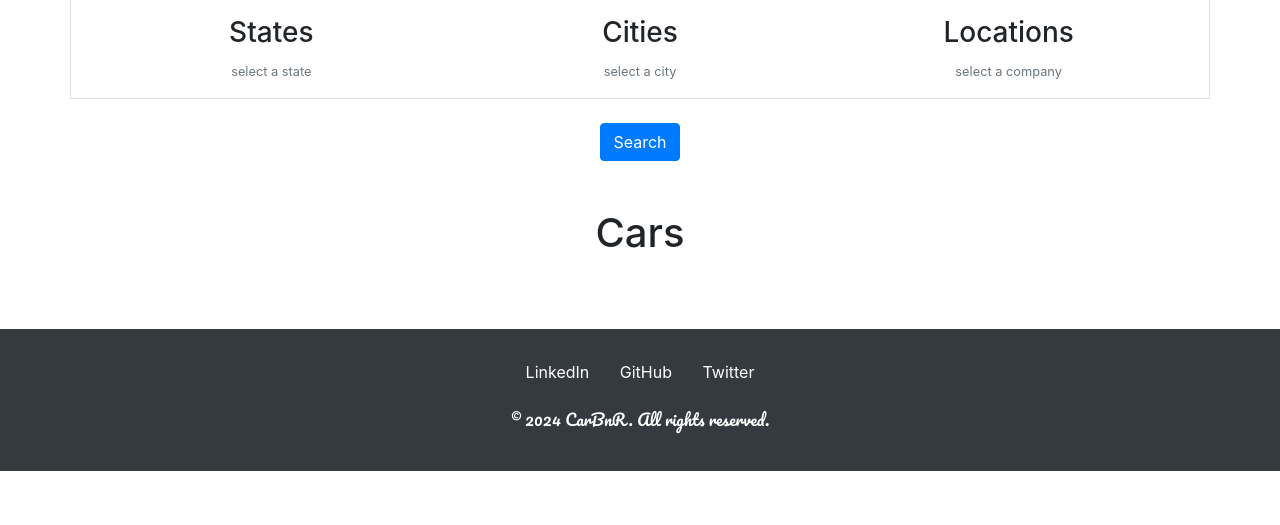
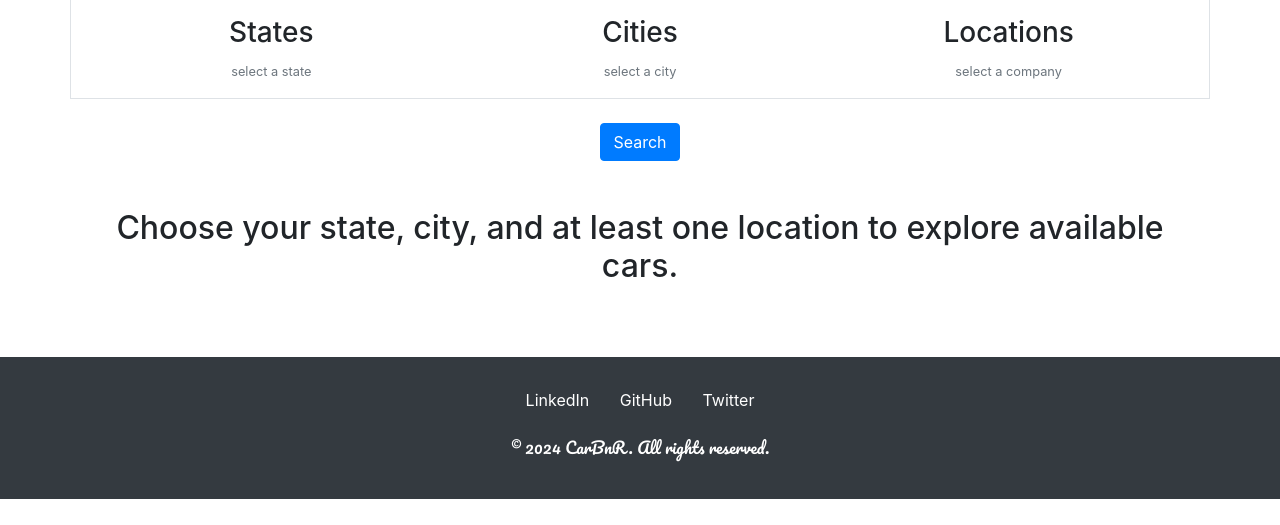
Before and after one commit to OMARAMO77/CarBnR_v2, a Flask app: template carapp/templates/select_cars.html in a window 1280 px wide. Shown: the part 213-738 px from the top of the page. Run offline with Flask 3, Linux system fonts and the light colour scheme; the template is opened without the code that fills it, so the values that code supplies are empty; some libraries are stand-ins or nearby versions.

Commit message:
select_cars.html

```diff
--- a/carapp/templates/select_cars.html
+++ b/carapp/templates/select_cars.html
@@ -106,7 +106,7 @@
       </div>
     </section>
     <div class="text-center mb-4">
-      <h1 class="carHeading">Cars</h1>
+      <h2 class="carHeading">Choose your state, city, and at least one location to explore available cars.</h2>
     </div>
     <section class="cars row justify-content-center">
      <!-- More articles can be added in the same way -->
```
